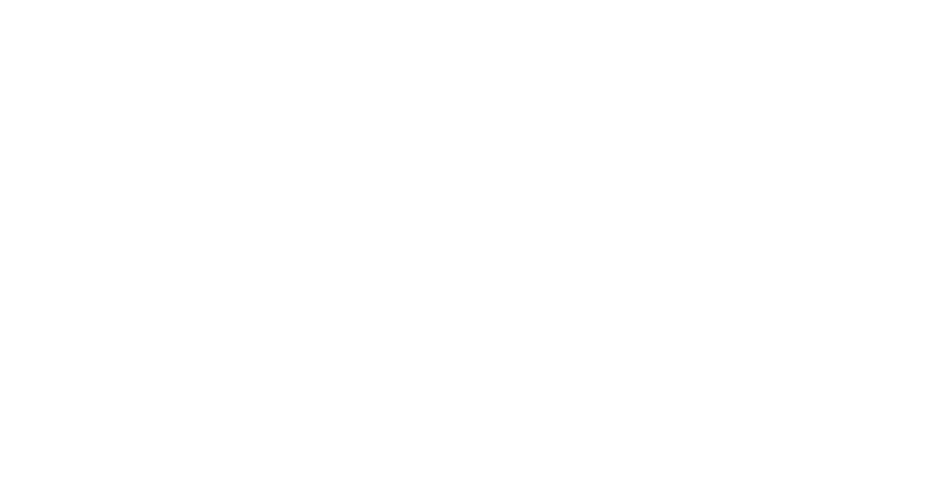
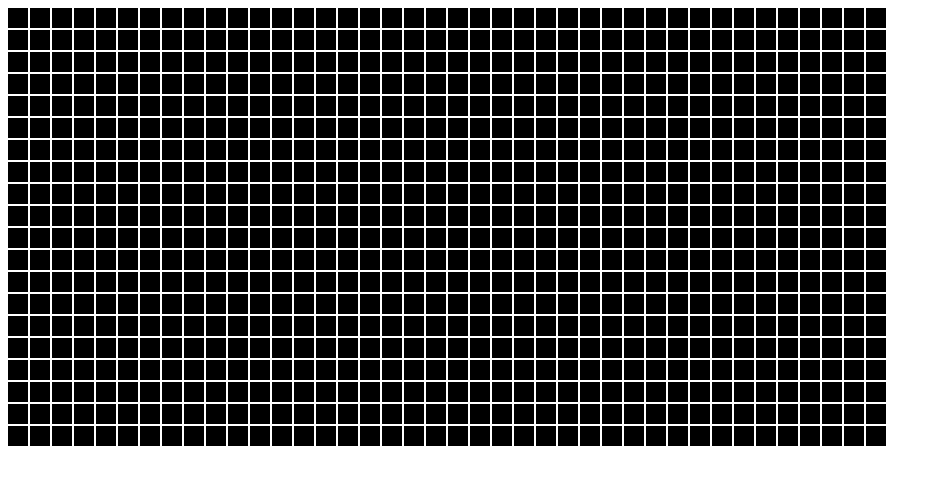
Before and after one commit to acciojob/Color-board-ankitkumar0008, a website: page main.html in a window 1280 px wide. Shown: the whole page, without its empty margins (0-941 px from the left). Drawn offline with Linux system fonts and the light colour scheme.

Commit message:
created a submission

```diff
--- a/main.html
+++ b/main.html
@@ -7,6 +7,7 @@
 </head>
 
 <body>
+	<div class = "container"></div>
 	<!-- the entire body must be written by student -->
     <script type="text/javascript" src="./script.js">
 </script>
--- a/script.js
+++ b/script.js
@@ -1 +1,8 @@
 //your JS code here. If required.
+let container = document.querySelector(".container");
+
+for(let i = 1 ; i <=800;i++){
+	let square = document.createElement("div");
+	square.classList.add("square");
+	container.appendChild(square);
+}
--- a/styles.css
+++ b/styles.css
@@ -1 +1,17 @@
 /*  your css code here. If applicable */
+.container{
+	display:grid;
+	grid-template-columns:repeat(40,20px);
+	gap:2px;
+
+}
+.square{
+	background-color:black;
+	height:20px;
+	width:20px;
+	transition:background-color 1s ease;
+}
+.square:hover{
+	background-color:#d4ff32;
+	transition:none;
+}
```
